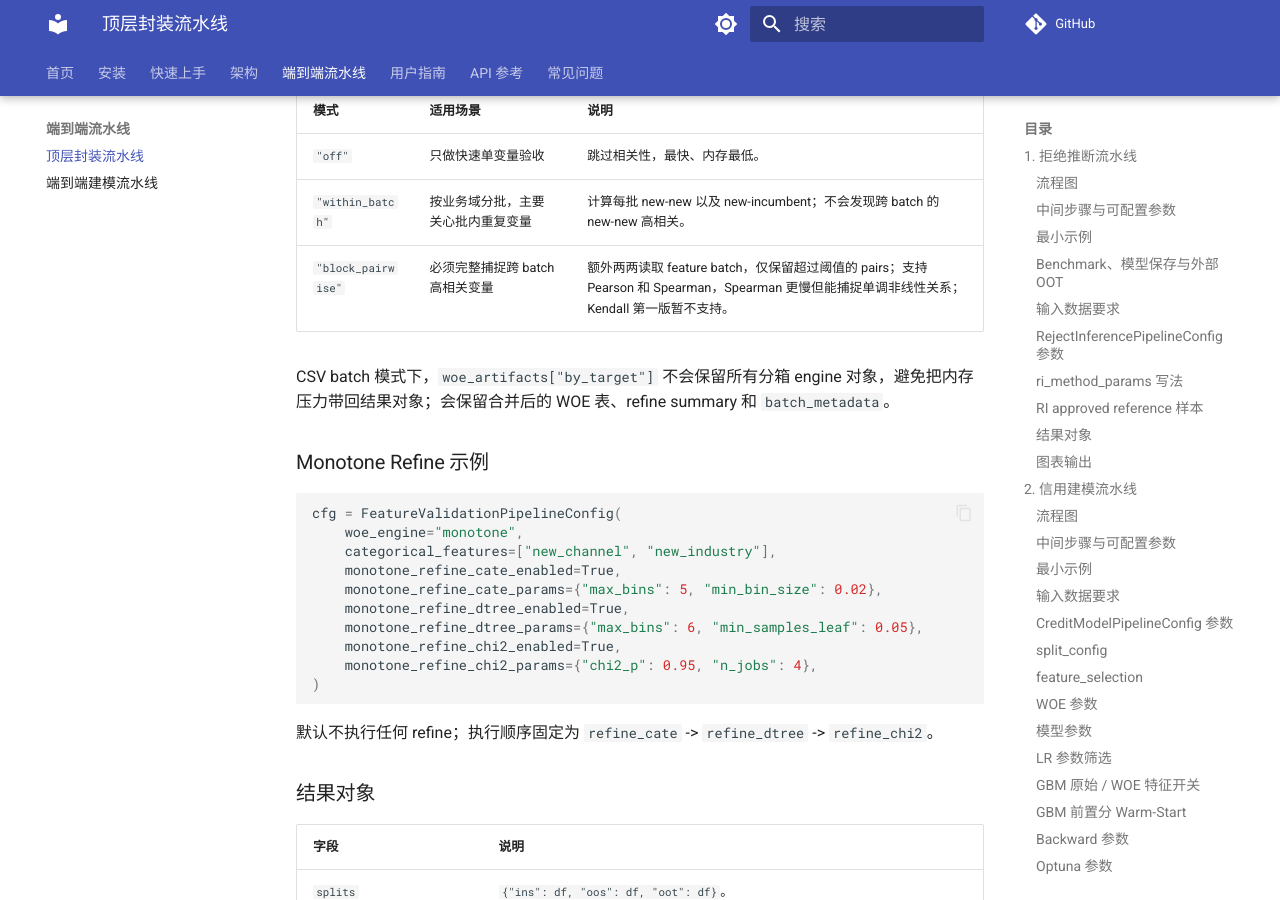
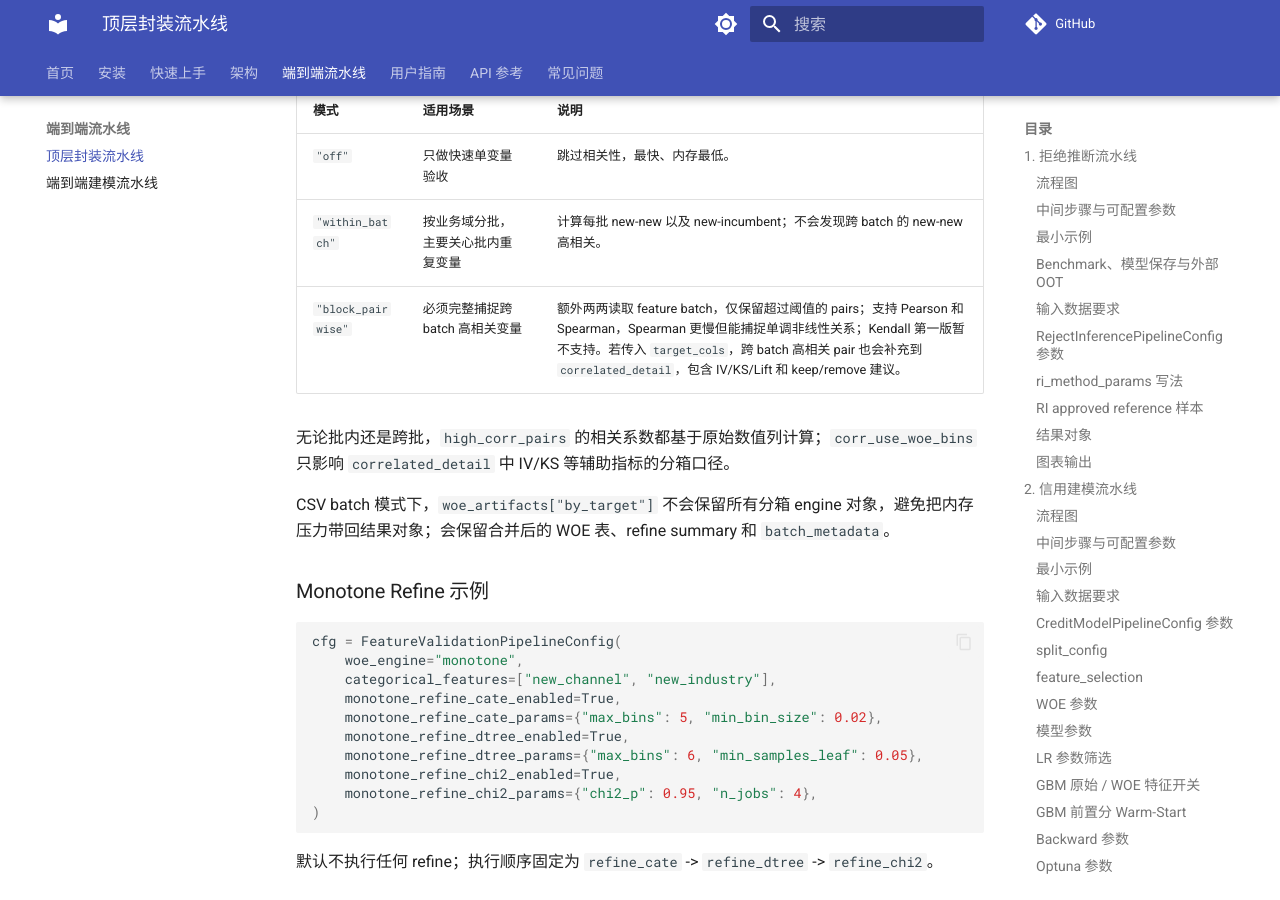
Before and after one commit to Kyle-J-Sun/SuperModelingFactory_doc, an MkDocs documentation site: the page built from docs/pipeline_one_click.md, in a window 1280 px wide and 900 px high, scrolled down 24597 px. Built offline with MkDocs 1.6.1 and Material for MkDocs 9.7.7, drawn with Linux system fonts in a browser that asks for light colours; comment, search, counter and statistics services are not loaded.

Commit message:
Document cross-batch correlation details

```diff
--- a/docs/pipeline_one_click.md
+++ b/docs/pipeline_one_click.md
@@ -843,7 +843,9 @@ cfg = FeatureValidationPipelineConfig(
 |---|---|---|
 | `"off"` | 只做快速单变量验收 | 跳过相关性，最快、内存最低。 |
 | `"within_batch"` | 按业务域分批，主要关心批内重复变量 | 计算每批 new-new 以及 new-incumbent；不会发现跨 batch 的 new-new 高相关。 |
-| `"block_pairwise"` | 必须完整捕捉跨 batch 高相关变量 | 额外两两读取 feature batch，仅保留超过阈值的 pairs；支持 Pearson 和 Spearman，Spearman 更慢但能捕捉单调非线性关系；Kendall 第一版暂不支持。 |
+| `"block_pairwise"` | 必须完整捕捉跨 batch 高相关变量 | 额外两两读取 feature batch，仅保留超过阈值的 pairs；支持 Pearson 和 Spearman，Spearman 更慢但能捕捉单调非线性关系；Kendall 第一版暂不支持。若传入 `target_cols`，跨 batch 高相关 pair 也会补充到 `correlated_detail`，包含 IV/KS/Lift 和 keep/remove 建议。 |
+
+无论批内还是跨批，`high_corr_pairs` 的相关系数都基于原始数值列计算；`corr_use_woe_bins` 只影响 `correlated_detail` 中 IV/KS 等辅助指标的分箱口径。
 
 CSV batch 模式下，`woe_artifacts["by_target"]` 不会保留所有分箱 engine 对象，避免把内存压力带回结果对象；会保留合并后的 WOE 表、refine summary 和 `batch_metadata`。
 
```
